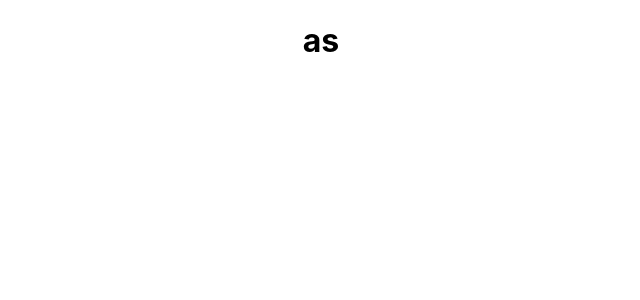
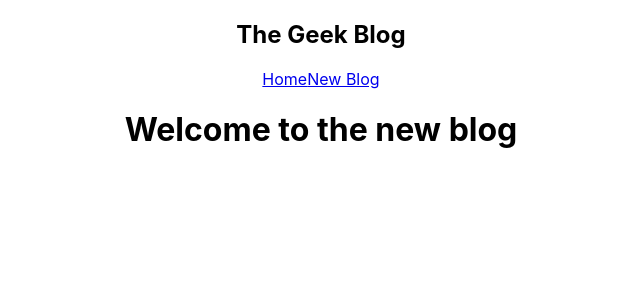
Before and after one commit to NehadAwad/react-crud, a JavaScript app: page / in a window 1280 px wide. Shown: the top 300 px of the page, without its empty margins (319-959 px from the left). Built offline with nearby package versions, Linux system fonts and the light colour scheme; the HTML template or start-up script is replaced by a standard one.

Commit message:
home component added

```diff
--- a/src/App.js
+++ b/src/App.js
@@ -1,12 +1,14 @@
 import './App.css';
+import  Navbar from './NavBar'
 
 function App() {
     const title = "Welcome to the new blog"
-    const test = ['as', 'dskfj']
+
     return (
     <div className="App">
+        <Navbar />
         <div className="content">
-          <h1>{ test[0] }</h1>
+          <h1>{ title }</h1>
         </div>
     </div>
     );
--- a/src/NavBar.js
+++ b/src/NavBar.js
@@ -0,0 +1,13 @@
+const NavBar = () => {
+    return (
+        <nav className="navbar">
+            <h1>The Geek Blog</h1>
+            <div className="links">
+                <a href="/">Home</a>
+                <a href="/create">New Blog</a>
+            </div>
+        </nav>
+    );
+}
+
+export default NavBar;
```
Also changed, not shown: src/Home.js (added).
